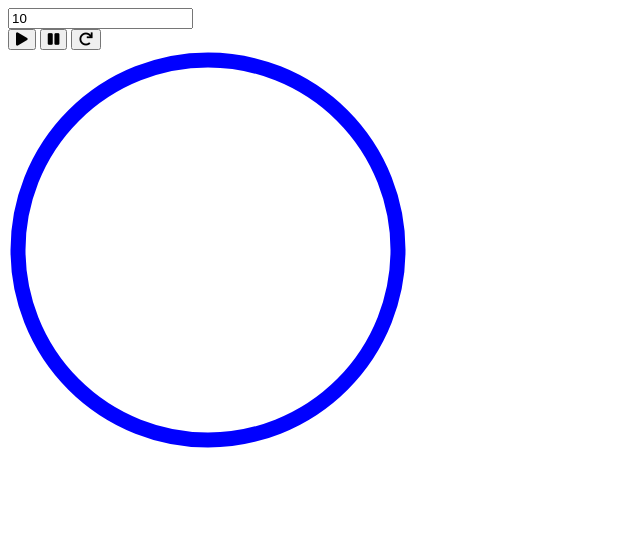
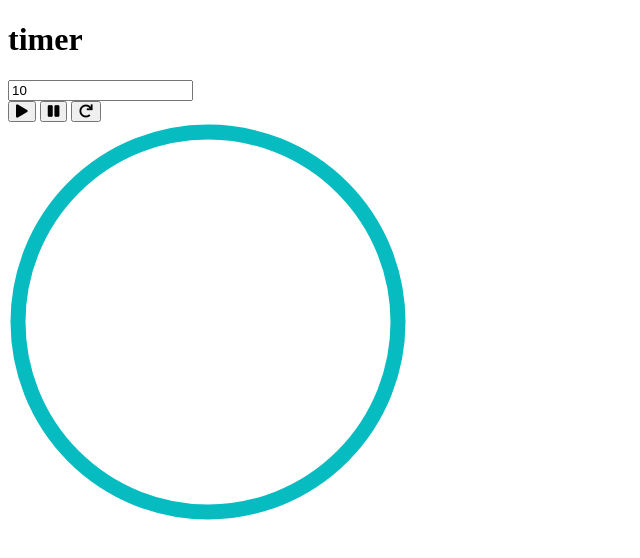
Before and after one commit to alejandroBarraza/timer, a plain HTML site: page index.html in a window 1280 px wide. Shown: the whole page, without its empty margins (0-640 px from the left). Drawn offline with Linux system fonts and the light colour scheme.

Commit message:
fix html

```diff
--- a/index.html
+++ b/index.html
@@ -3,6 +3,7 @@
   <head>
     <meta charset="UTF-8" />
     <meta name="viewport" content="width=device-width, initial-scale=1.0" />
+    <link rel="stylesheet" href="style.css" />
     <link
       rel="stylesheet"
       href="https://cdnjs.cloudflare.com/ajax/libs/font-awesome/5.15.1/css/all.min.css"
@@ -10,6 +11,7 @@
     <title>Timer</title>
   </head>
   <body>
+    <h1>timer</h1>
     <div class="timer-container">
       <div class="controls">
         <input id="duration" value="10" />
@@ -25,7 +27,7 @@
           cx="200"
           cy="200"
           fill="transparent"
-          stroke="blue"
+          stroke="#06bcc1"
           stroke-width="15"
           transform="rotate(-90,200,200)"
         />
```
